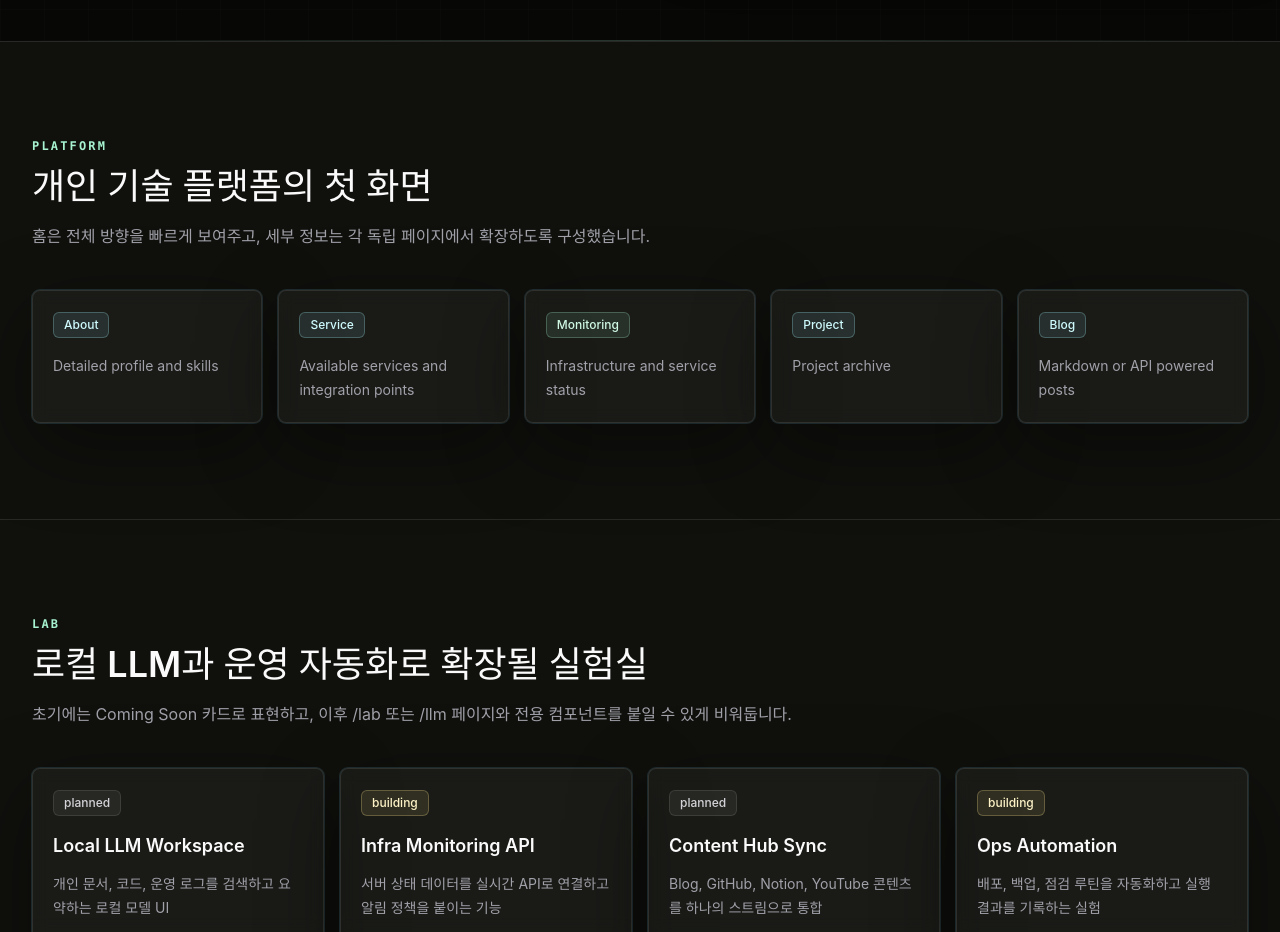
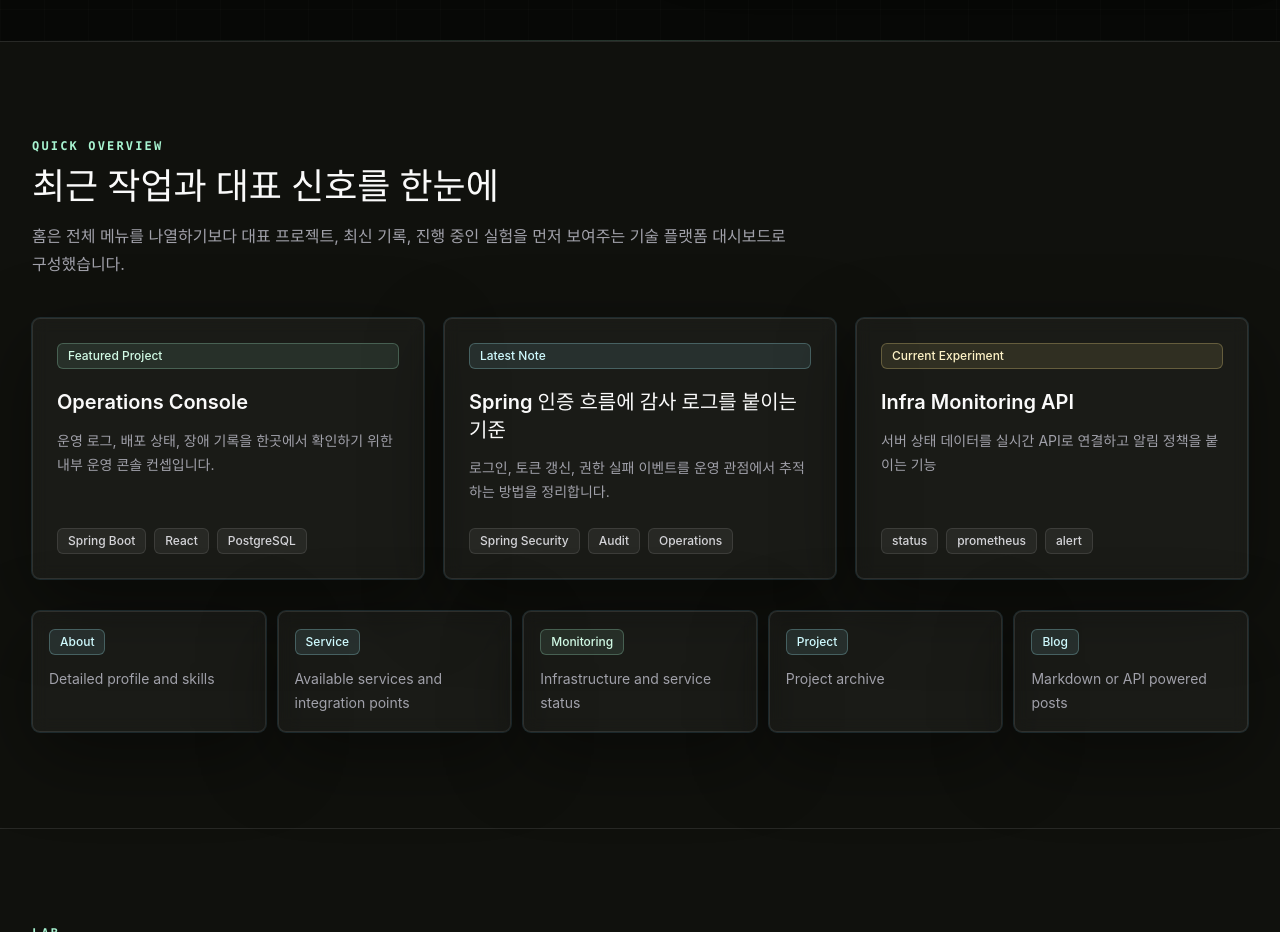
Before and after one commit to YeongJae0114/my-homepage-web, a React (Vite) app in the folder frontend/: page / in a window 1280 px wide. Shown: the part 760-1692 px from the top of the page. Built offline with nearby package versions, Linux system fonts and the light colour scheme.

Commit message:
style(frontend): refine home quick overview

```diff
--- a/frontend/src/components/sections/HomeOverview.tsx
+++ b/frontend/src/components/sections/HomeOverview.tsx
@@ -1,5 +1,8 @@
 import { navigationItems } from "../../config/navigation";
 import { routeConfig } from "../../config/routes";
+import { labFeatures } from "../../data/lab";
+import { posts } from "../../data/posts";
+import { projects } from "../../data/projects";
 import { AppLink } from "../common/AppLink";
 import { Badge } from "../common/Badge";
 import { Card } from "../common/Card";
@@ -14,21 +17,71 @@ export function HomeOverview() {
       ...item,
       description: routeConfig.find((route) => route.path === item.href)?.description ?? "",
     }));
+  const featuredProject = projects.find((project) => project.featured) ?? projects[0];
+  const latestNote = [...posts].sort((a, b) => b.publishedAt.localeCompare(a.publishedAt))[0];
+  const currentExperiment =
+    labFeatures.find((feature) => feature.status === "building") ??
+    labFeatures.find((feature) => feature.status === "live") ??
+    labFeatures[0];
+
+  const overviewItems = [
+    {
+      eyebrow: "Featured Project",
+      title: featuredProject.name,
+      description: featuredProject.description,
+      href: "/project",
+      tone: "emerald",
+      meta: featuredProject.techStack.slice(0, 3),
+    },
+    {
+      eyebrow: "Latest Note",
+      title: latestNote.title,
+      description: latestNote.summary,
+      href: "/blog",
+      tone: "cyan",
+      meta: latestNote.tags.slice(0, 3),
+    },
+    {
+      eyebrow: "Current Experiment",
+      title: currentExperiment.name,
+      description: currentExperiment.description,
+      href: "/service",
+      tone: "amber",
+      meta: currentExperiment.tags.slice(0, 3),
+    },
+  ] as const;
 
   return (
     <section className="section-shell bg-surface-900">
       <Container>
         <SectionTitle
-          eyebrow="Platform"
-          title="개인 기술 플랫폼의 첫 화면"
-          description="홈은 전체 방향을 빠르게 보여주고, 세부 정보는 각 독립 페이지에서 확장하도록 구성했습니다."
+          eyebrow="Quick Overview"
+          title="최근 작업과 대표 신호를 한눈에"
+          description="홈은 전체 메뉴를 나열하기보다 대표 프로젝트, 최신 기록, 진행 중인 실험을 먼저 보여주는 기술 플랫폼 대시보드로 구성했습니다."
         />
-        <div className="grid gap-4 md:grid-cols-2 xl:grid-cols-5">
+        <div className="grid gap-5 lg:grid-cols-3">
+          {overviewItems.map((item) => (
+            <AppLink key={item.eyebrow} href={item.href} className="block">
+              <Card interactive className="flex h-full flex-col p-6">
+                <Badge tone={item.tone}>{item.eyebrow}</Badge>
+                <h3 className="mt-5 text-xl font-semibold leading-snug text-zinc-50">{item.title}</h3>
+                <p className="mt-3 text-sm leading-6 text-zinc-400">{item.description}</p>
+                <div className="mt-auto flex flex-wrap gap-2 pt-6">
+                  {item.meta.map((meta) => (
+                    <Badge key={meta}>{meta}</Badge>
+                  ))}
+                </div>
+              </Card>
+            </AppLink>
+          ))}
+        </div>
+
+        <div className="mt-8 grid gap-3 md:grid-cols-2 xl:grid-cols-5">
           {pageCards.map((item) => (
             <AppLink key={item.href} href={item.href} className="block">
-              <Card interactive className="h-full p-5">
+              <Card interactive className="h-full p-4">
                 <Badge tone={item.href === "/monitoring" ? "emerald" : "cyan"}>{item.label}</Badge>
-                <p className="mt-4 text-sm leading-6 text-zinc-400">{item.description}</p>
+                <p className="mt-3 text-sm leading-6 text-zinc-400">{item.description}</p>
               </Card>
             </AppLink>
           ))}
```
